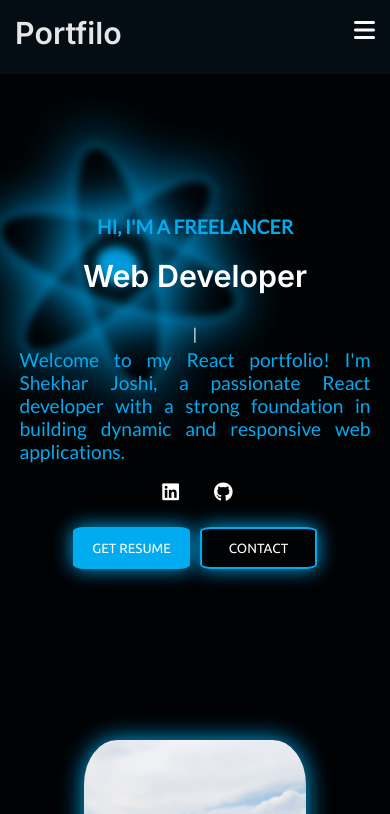
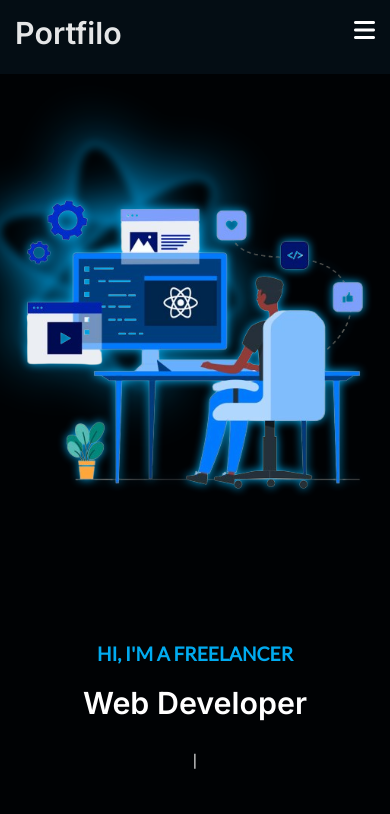
Before and after one commit to Shekharjoshi7/portfolio, a React (Create React App) app: page / in a window 390 px wide. Shown: the top 814 px of the page. Built offline with nearby package versions, Linux system fonts and the light colour scheme.

Commit message:
ADD NEW PROFILE

```diff
--- a/src/components/Home.js
+++ b/src/components/Home.js
@@ -5,7 +5,7 @@ import AOS from 'aos';
 import 'aos/dist/aos.css'
 
 function Home() {
-  const profile = './IMG/PROFILE.JPG';
+  const profile = './IMG/PROFILE.PNG';
   const ShekharResume ='resume/ShekharResume.pdf';
   useEffect(() => {
     AOS.init({
--- a/src/components/home.css
+++ b/src/components/home.css
@@ -45,8 +45,8 @@
 .Profile{
     margin: 10px;
     margin-top: 50px;
-    width: 30vw;
-    height: 50vh;
+    width: 45vw;
+    height: 60vh;
     display: flex;
     align-items: center;
     justify-content: center;
@@ -59,11 +59,12 @@
     flex-direction: column;
     padding: 25px;
     color: white;
-    width: 25vw;
+    width: 50vw;
     height: 50vh;
 }
 .profile-photo img{
-    box-shadow: 0px 0px 25px#00abf0;
+    /* box-shadow: 0px 0px 25px#00abf0; */
+    filter:drop-shadow(0px 0px 5px#00abf0);
     border-radius: 15%;
     width: 70%;
 }
@@ -98,10 +99,11 @@
         height: auto;
         align-items: center;
         justify-content: center;
-        flex-direction: column;
+        flex-direction: column-reverse;
     }
     .info{
         width: 100vw;
+        height: 55vh;
     }
     .info p{
         width: 90vw;
@@ -113,16 +115,15 @@
 
     }
     .Profile{
-        margin-top: 25px;
         width: 100%;
-        height: 100%;
+        height: 80%;
     }
     .profile-photo{
-        height: 100%;
+        height: 80%;
         width: 100%;
     }
     .profile-photo img{
-        height: 35vh;
+        height: 45vh;
         width: auto;
 
     }
```
Also changed, not shown: public/img/PROFILE.PNG (added), public/img/Profile.jpg (deleted).
